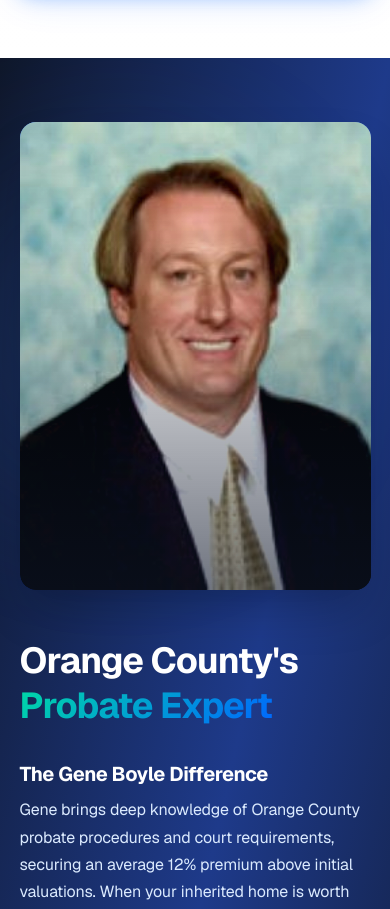
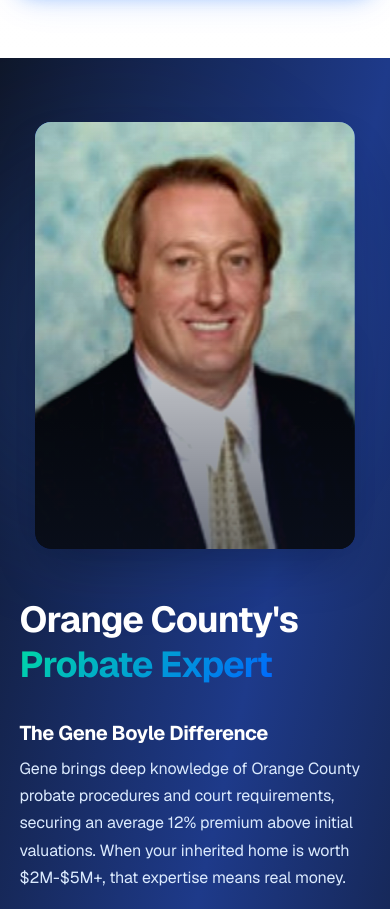
Before and after one commit to DrJanDuffy/justcallgene.com, a Next.js app: page / in a window 390 px wide. Shown: the part 3500-4409 px from the top of the page. Built offline with nearby package versions, Linux system fonts and the light colour scheme.

Commit message:
Make agent photo smaller on homepage
- Reduced max-width from max-w-md to max-w-xs (320px) on mobile
- Reduced to max-w-sm (384px) on large screens
- Photo is now more compact and proportional
- Better visual balance on homepage

```diff
--- a/components/sections/BrokerSection.tsx
+++ b/components/sections/BrokerSection.tsx
@@ -24,7 +24,7 @@ export function BrokerSection() {
 
           {/* Left: Gene's Photo + Credentials - Enhanced */}
           <div className="relative animate-fade-in-up">
-            <div className="relative w-full max-w-md mx-auto lg:max-w-none aspect-[3/4] rounded-2xl overflow-hidden shadow-2xl hover:shadow-glow-lg transition-all duration-300 hover:scale-[1.02]">
+            <div className="relative w-full max-w-xs mx-auto lg:max-w-sm aspect-[3/4] rounded-2xl overflow-hidden shadow-2xl hover:shadow-glow-lg transition-all duration-300 hover:scale-[1.02]">
               {/* Gradient background fallback - shows if image fails to load */}
               <div className="absolute inset-0 bg-gradient-to-br from-blue-600 via-blue-700 to-slate-800 z-0" />
               <Image
```
